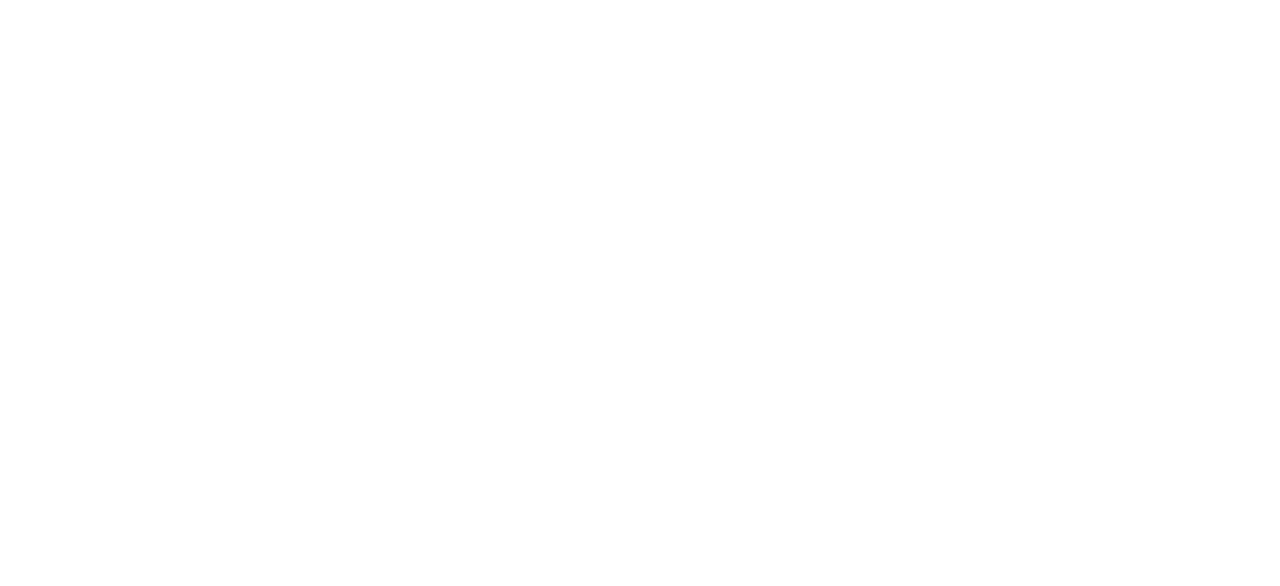
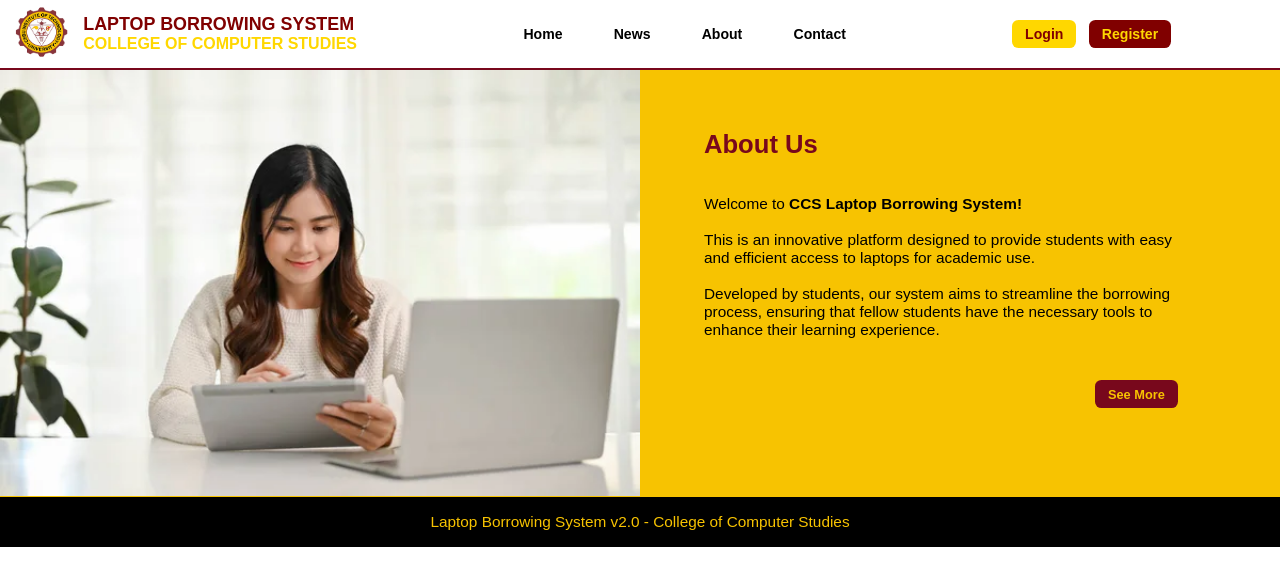
Before and after one commit to mortymier/ccs-laptop-borrowing-system, a React (Create React App) app in the folder client/: page /about in a window 1280 px wide. Before the commit this address had no page. Shown: the top 586 px of the page. Built offline with nearby package versions, Linux system fonts and the light colour scheme.

Commit message:
Client: add routes for About and Contact page

```diff
--- a/client/src/App.js
+++ b/client/src/App.js
@@ -1,6 +1,8 @@
 import { BrowserRouter, Routes, Route } from 'react-router-dom';
 import './styles/Global.css';
-import Home from './pages/Home';
+import Home from './pages/Home.jsx';
+import About from './pages/About.jsx';
+import Contact from './pages/Contact.jsx';
 
 export default function App()
 {
@@ -9,6 +11,8 @@
       <BrowserRouter>
         <Routes>
           <Route index element={<Home/>}/>
+          <Route path="about" element={<About/>}/>
+          <Route path="contact" element={<Contact/>}/>
         </Routes>
       </BrowserRouter>
     </>
```
